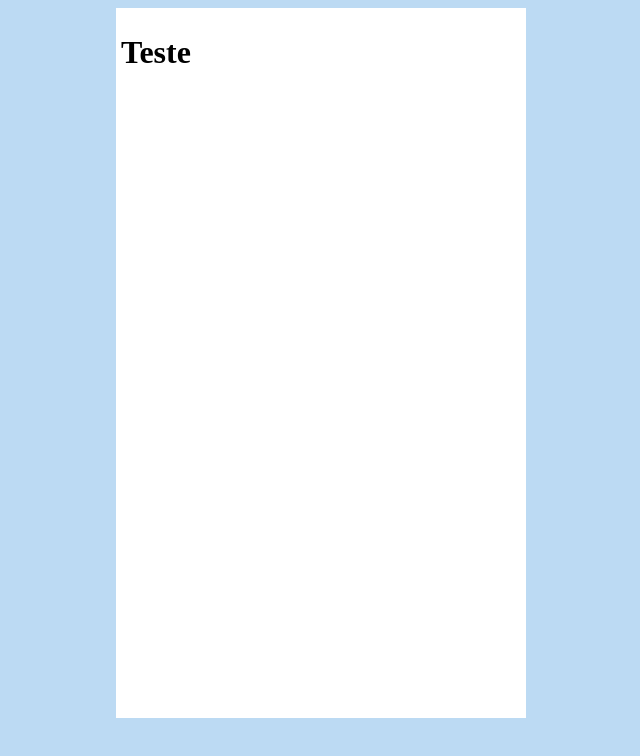
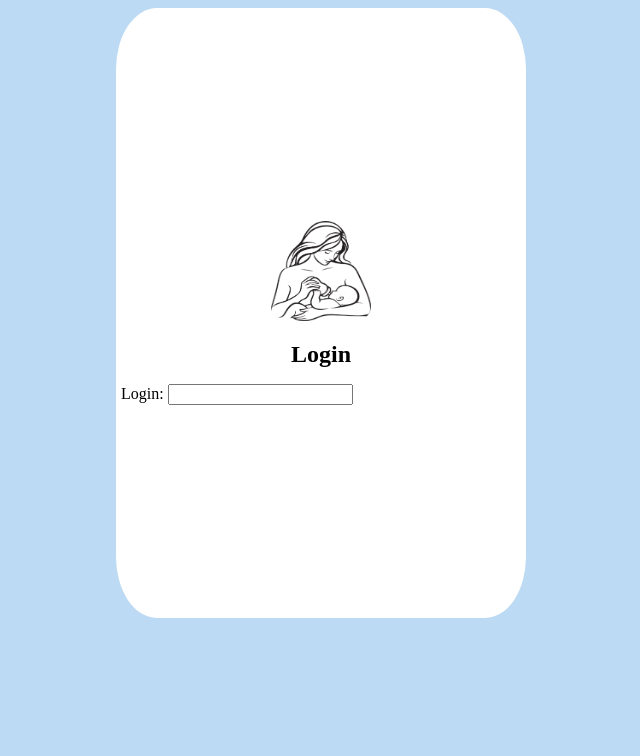
Before and after one commit to KevynAlvex/baby-coming, a plain HTML site: page pages/index.html in a window 1280 px wide. Shown: the whole page, without its empty margins (319-959 px from the left). Drawn offline with Linux system fonts and the light colour scheme; a web font is replaced by a local one.

Commit message:
inicio dnvvv

```diff
--- /dev/null
+++ b/pages/estilo/style.css
@@ -0,0 +1,36 @@
+@import url('https://fonts.googleapis.com/css2?family=DynaPuff:wdth,wght@75..100,400..700&display=swap');
+
+body{
+    background-color: #bcdaf3;
+
+}
+
+main{
+    width: 400px;
+    height: 600px;
+    background-color: white;
+    padding: 5px;
+    margin: auto;
+    display: flex;
+    flex-direction: column;
+    align-items: center;
+    border-radius: 10%;
+    justify-content: center;
+}
+
+#main_title{
+    font: 800 normal 1.5em 'DynaPuff', 'sans-serif';
+    text-align: center;
+}
+
+#main_img{
+    width: 100px;
+    height: 100px;
+    border-radius: 15%;
+}
+
+form{
+    margin-bottom: auto;
+    margin: 0px;
+    width: 400px;
+}
--- a/pages/index.html
+++ b/pages/index.html
@@ -4,11 +4,21 @@
     <meta charset="UTF-8">
     <meta name="viewport" content="width=device-width, initial-scale=1.0">
     <title>Baby Coming</title>
-    <link rel="stylesheet" href="style.css">
+    <link rel="stylesheet" href="./estilo/style.css">
+    <link rel="shortcut icon" href="./imagens/favicon.ico" type="image/x-icon">
 </head>
 <body>
     <main>
-        <h1>Teste</h1>
+        <header>
+            <img id="main_img"src="imagens/logo.png" alt="Logo Imagem">
+            <h1 id="main_title">Login</h1>
+        </header>
+        <form action="">
+            <div>
+                <label for="login">Login:</label>
+                <input type="email">
+            </div>
+        </form>
     </main>
 </body>
 </html>
--- a/pages/style.css
+++ /dev/null
@@ -1,13 +0,0 @@
-body{
-    background-color: #bcdaf3;
-
-}
-
-main{
-    width: 400px;
-    height: 700px;
-    background-color: white;
-    padding: 5px;
-    margin: auto;
-    display: flex;
-}
```
Also changed, not shown: pages/imagens/favicon.ico (added), pages/imagens/logo.png (added).
